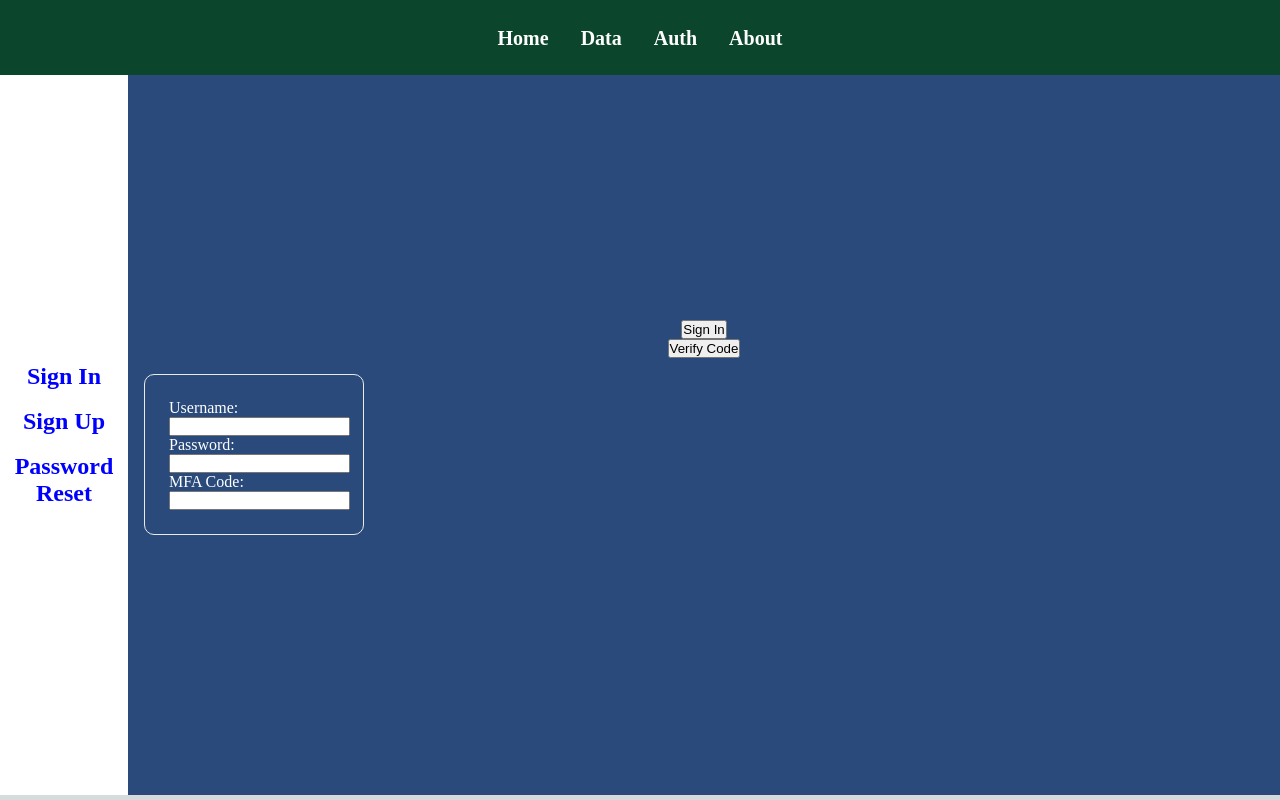
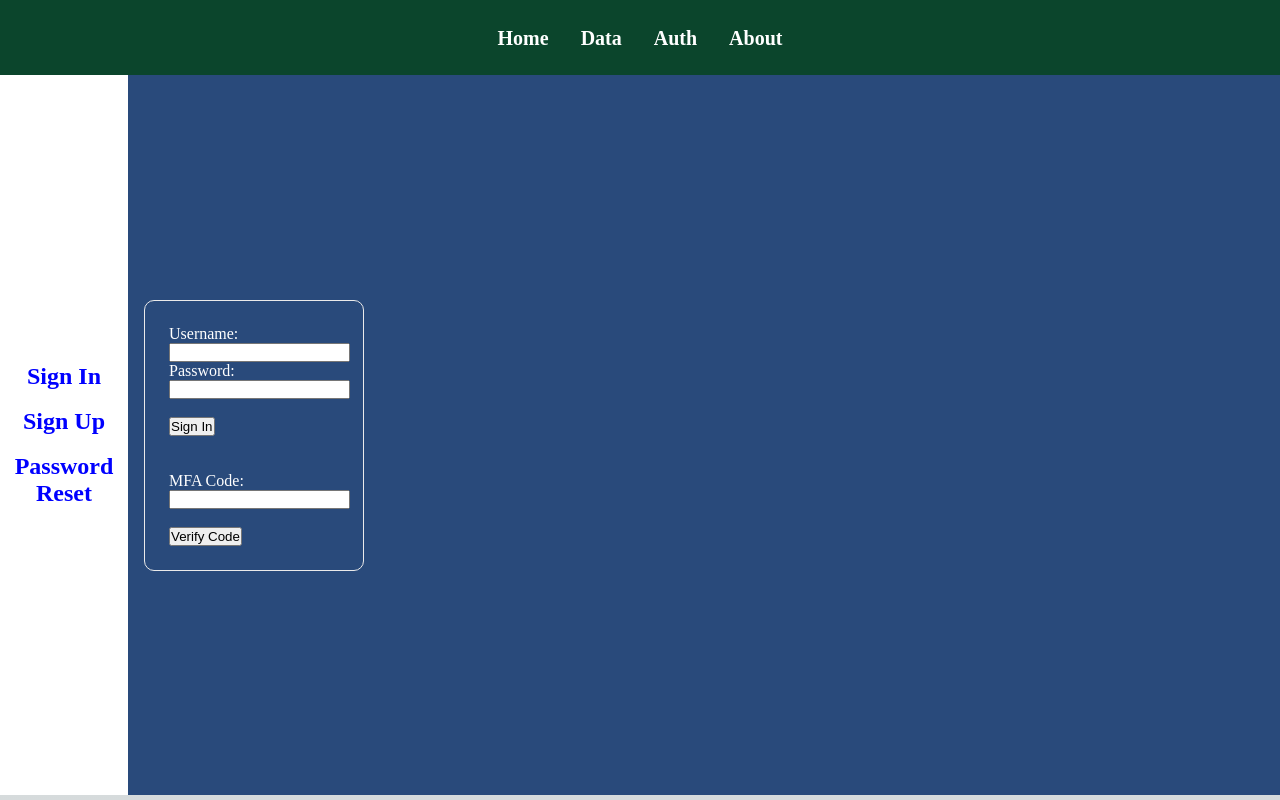
Before and after one commit to nk1752/appdir-app, a Next.js app: page /auth/signin in a window 1280 px wide. Built offline with nearby package versions, Linux system fonts and the light colour scheme; what aws-amplify would draw is missing.

Commit message:
update layout

```diff
--- a/app/auth/signin/page.tsx
+++ b/app/auth/signin/page.tsx
@@ -4,11 +4,22 @@ import styles from '../styles.module.css'
 import { useEffect, useState, useRef } from 'react'
 
 import {Amplify, Auth} from 'aws-amplify'
-import config from '../../../cognito/cognito-config'
+import config from '../../../cognito/cognito-config';
 
 Amplify.configure(config)
 
-function Signin() {
+export async function signOut() {
+    try {
+        await Auth.signOut();
+        console.log('signing out...')
+    }   catch (error) {
+            console.log('error signing out: ', error);
+        }
+}
+
+
+
+function SigninHome() {
 
     const [code, setCode] = useState('')
     const [jwtToken, setJwtToken] = useState('')
@@ -22,13 +33,11 @@ function Signin() {
         try {
             const cognitoUser = await Auth.signIn(username, password);
 
-            console.log(cognitoUser);
                 setCognitoUser(cognitoUser);
-            localStorage.setItem('cognitoUser', JSON.stringify(cognitoUser))
-              //GoToCodePage();
+                //localStorage.setItem('cognitoUser', JSON.stringify(cognitoUser))
 
-        } catch (error) {
-            console.log('error signing in', error);
+        }   catch (error) {
+                console.log('error signing in =>', error);
             }
 
     }
@@ -43,37 +52,27 @@ function Signin() {
 
                 const JwtToken = loggedUser.getSignInUserSession()?.getAccessToken()?.getJwtToken() || '';
 
-          setJwtToken(JwtToken)
-
-
-
-        } catch (error) {
+            }   catch (error) {
                     console.log('error signing in', error);
                 }
     }
 
 
     return (
-        <div className={styles.right}>
+        <div className={styles.right} >
+            <form  className={styles.card} >
 
+                <label>Username: <input  type="text" value={username}  onChange={(e) => setUsername(e.target.value)} />  </label><br />
+                <label>Password: <input  type="text" value={password}  onChange={(e) => setPassword(e.target.value)} />  </label><br /><br />
+                <button type='button' onClick={ handleSignIn }>Sign In</button><br /><br /><br />
 
-            <button type='button' onClick={ handleSignIn }>Sign In</button><br />
+                <label>MFA Code: <input  type="text" value={code}  onChange={(e) => setCode(e.target.value)} />  </label><br /><br />
                 <button type='button' onClick={ handleConfirmSignIn }>Verify Code</button><br />
 
-
-
-            <form  className={styles.card} onSubmit={handleConfirmSignIn}>
-
-                <label>Username: <input  type="text" value={username}  onChange={(e) => setUsername(e.target.value)} />  </label><br />
-                <label>Password: <input  type="text" value={password}  onChange={(e) => setPassword(e.target.value)} />  </label><br />
-
-                <label>MFA Code: <input  type="text" value={code}  onChange={(e) => setCode(e.target.value)} />  </label><br />
-
             </form>
-
         </div>
 
     )
 }
 
-export default Signin;
+export default SigninHome;
```
Lines whose indentation alone changed are shown as unchanged.
